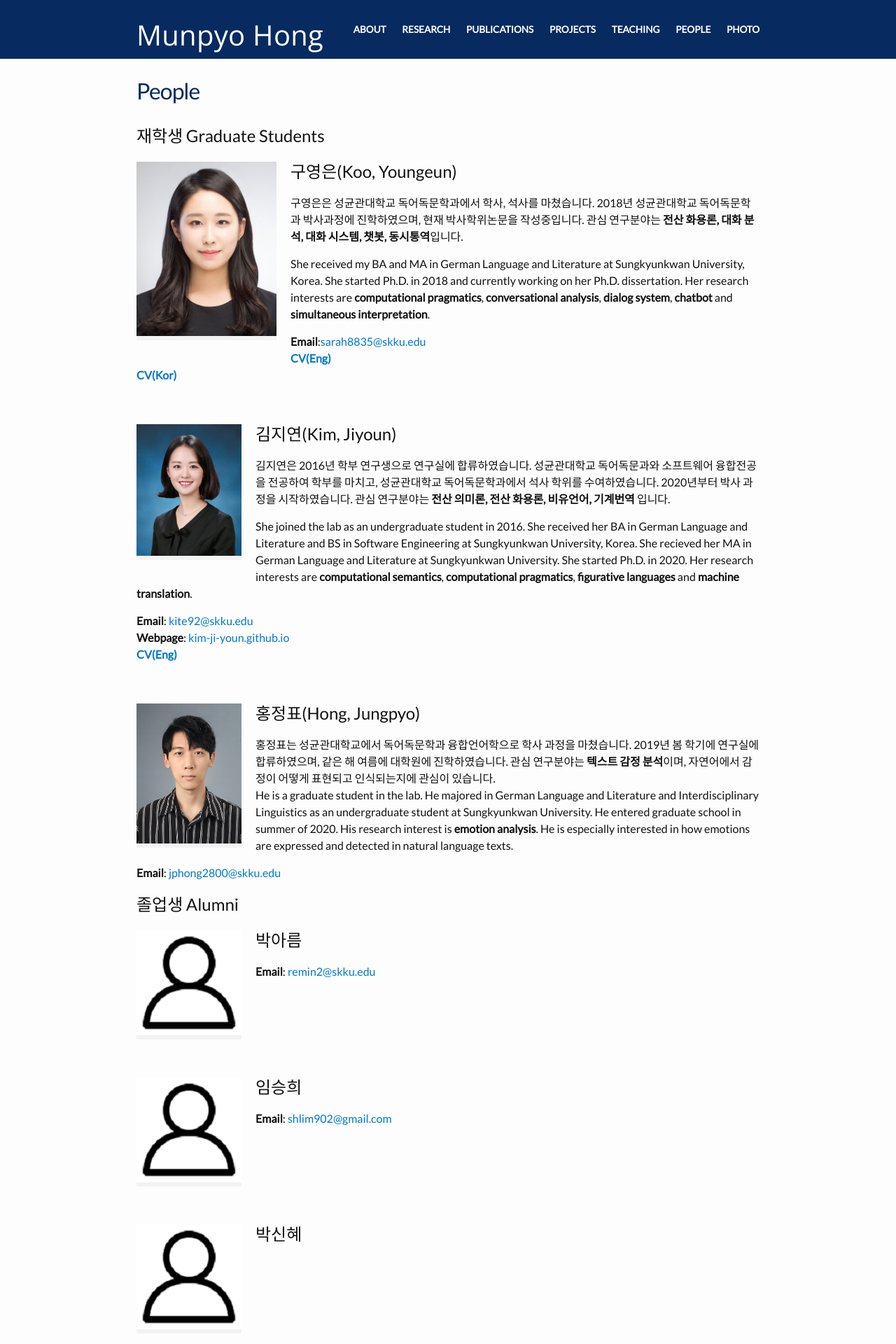
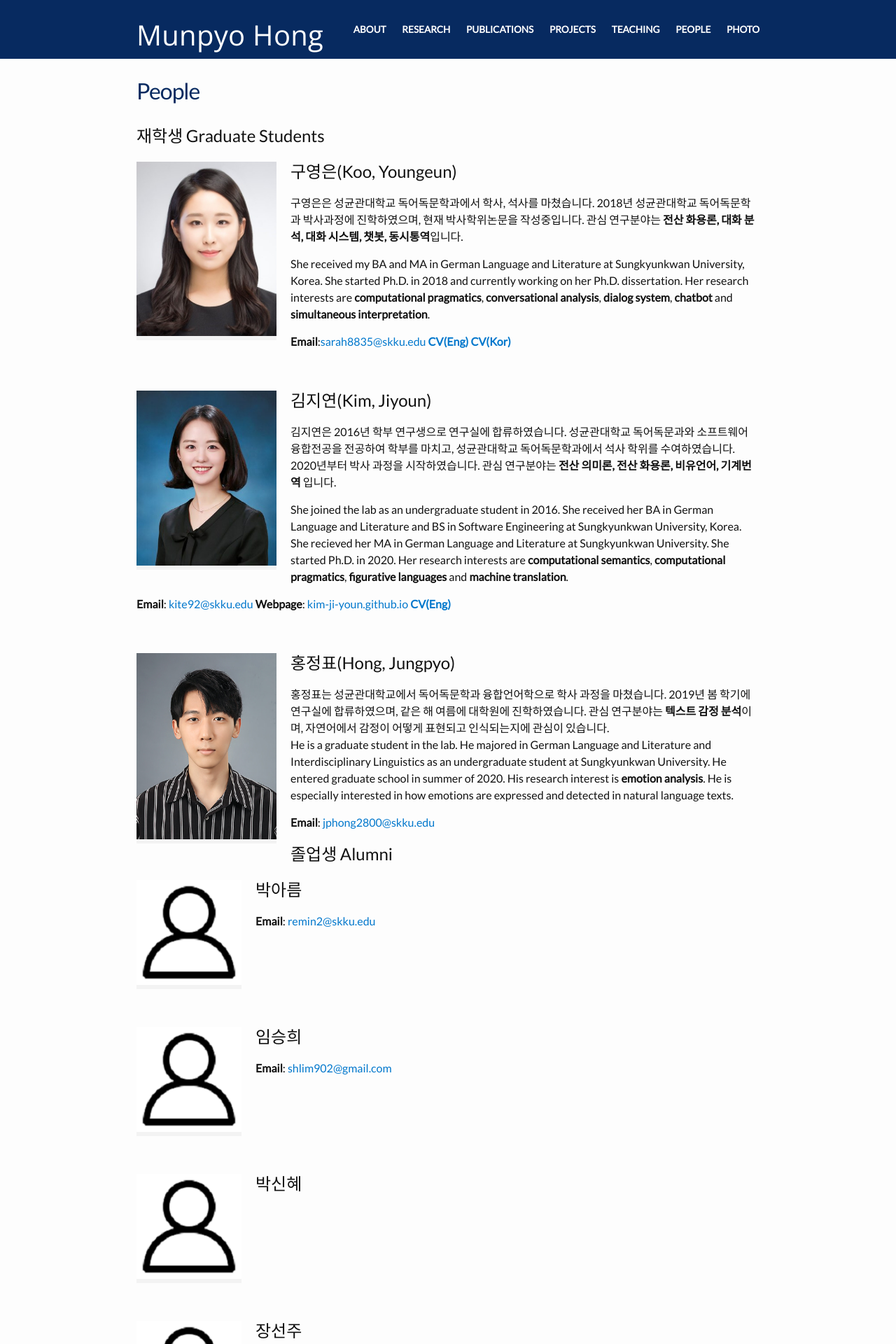
Before and after one commit to skkhmp/skkhmp.github.io, a Jekyll site: the page built from people.md, in a window 1280 px wide. Shown: the top 1920 px of the page at 70% size. Built offline with Jekyll 4.4.1, drawn with Linux system fonts in a browser that asks for light colours; some web fonts are replaced.

Commit message:
Update people.md

```diff
--- a/people.md
+++ b/people.md
@@ -12,25 +12,21 @@ permalink: /people/
 
 She received my BA and MA in German Language and Literature at Sungkyunkwan University, Korea. She started Ph.D. in 2018 and currently working on her Ph.D. dissertation. Her research interests are **computational pragmatics**, **conversational analysis**, **dialog system**, **chatbot** and **simultaneous interpretation**.
 
-**Email**:<sarah8835@skku.edu> <br/>
-**[CV(Eng)](/cv/koo_eng)** <br/>
-**[CV(Kor)](/cv/koo_kor)**
+**Email**:<sarah8835@skku.edu>   **[CV(Eng)](/cv/koo_eng)**  **[CV(Kor)](/cv/koo_kor)**
 
 <br />
-{% include image.html url="/images/kim.jpg" width=150 height=250 align="left" %}
+{% include image.html url="/images/kim.jpg" width=200 height=400 align="left" %}
 
 ## 김지연(Kim, Jiyoun)
 김지연은 2016년 학부 연구생으로 연구실에 합류하였습니다. 성균관대학교 독어독문과와 소프트웨어 융합전공을 전공하여 학부를 마치고, 성균관대학교 독어독문학과에서 석사 학위를 수여하였습니다.  2020년부터 박사 과정을 시작하였습니다. 관심 연구분야는 **전산 의미론, 전산 화용론, 비유언어, 기계번역** 입니다.
 
 She joined the lab as an undergraduate student in 2016. She received her BA in German Language and Literature and BS in Software Engineering at Sungkyunkwan University, Korea. She recieved her MA in German Language and Literature at Sungkyunkwan University. She started Ph.D. in 2020. Her research interests are **computational semantics**, **computational pragmatics**, **figurative languages** and **machine translation**.
 
-**Email**: <kite92@skku.edu> <br/>
-**Webpage**: [kim-ji-youn.github.io](http://kim-ji-youn.github.io)
-**[CV(Eng)](/cv/kim_eng)**
+**Email**: <kite92@skku.edu> **Webpage**: [kim-ji-youn.github.io](http://kim-ji-youn.github.io)  **[CV(Eng)](/cv/kim_eng)**
 
 
 <br />
-{% include image.html url="/images/hongjung.jpg" width=150 height=250 align="left" %}
+{% include image.html url="/images/hongjung.jpg" width=200 height=400 align="left" %}
 
 ## 홍정표(Hong, Jungpyo)
 홍정표는 성균관대학교에서 독어독문학과 융합언어학으로 학사 과정을 마쳤습니다. 2019년 봄 학기에 연구실에 합류하였으며, 같은 해 여름에 대학원에 진학하였습니다. 관심 연구분야는 **텍스트 감정 분석**이며, 자연어에서 감정이 어떻게 표현되고 인식되는지에 관심이 있습니다.
```
